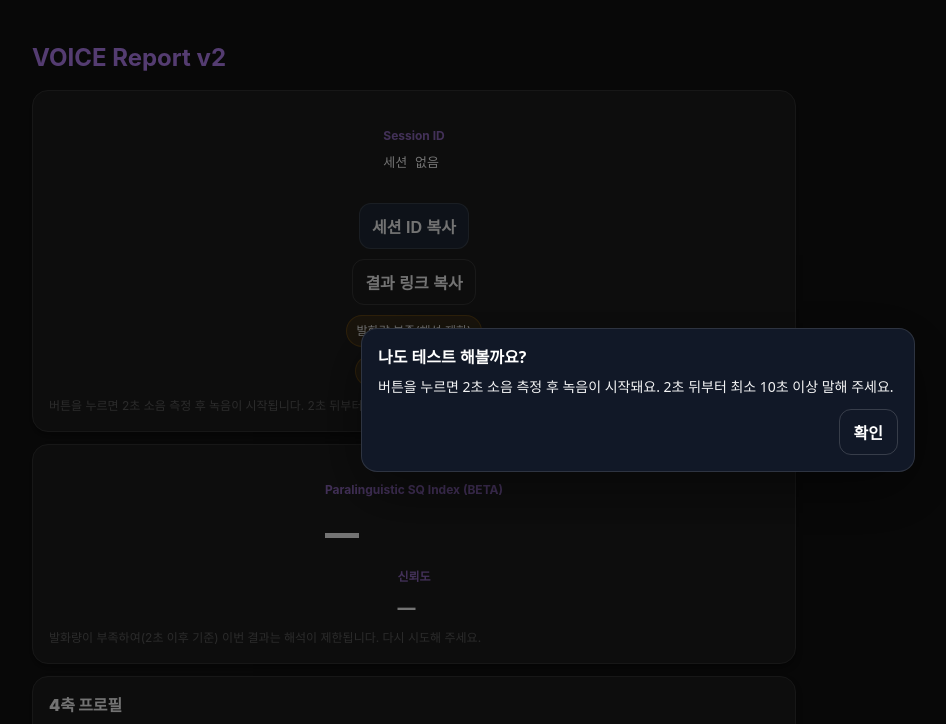
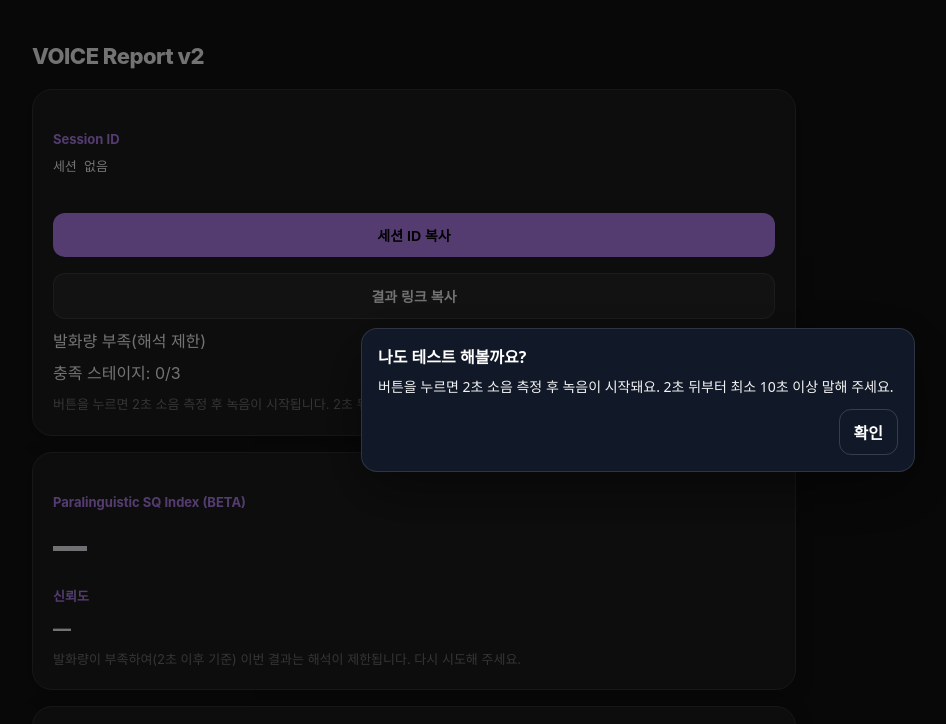
Before and after one commit to maenglion/rhythme-server, a website: page public/report_v2.html in a window 1280 px wide. Shown: the top 724 px of the page, without its empty margins (2-948 px from the left). Drawn offline with Linux system fonts and the light colour scheme.

Commit message:
디자인 최적화

```diff
--- a/public/report_v2.html
+++ b/public/report_v2.html
@@ -6,21 +6,104 @@
   <title>VOICE Report v2</title>
   <link rel="stylesheet" href="styles.css" />
   <style>
-    .card { background:#121826; border:1px solid rgba(255,255,255,.08); border-radius:16px; padding:16px; margin:12px 0; }
-    .row { display:flex; gap:10px; flex-wrap:wrap; align-items:center; }
-    .mono { font-family: ui-monospace, SFMono-Regular, Menlo, Monaco, Consolas, "Liberation Mono", "Courier New", monospace; }
-    .muted { opacity:.75; font-size:12px; }
-    .btn { background:#1f2937; color:#fff; border:1px solid rgba(255,255,255,.12); padding:10px 12px; border-radius:12px; cursor:pointer; font-weight:800; }
-    .btn.ghost { background:transparent; }
-    .pill { display:inline-flex; align-items:center; padding:6px 10px; border-radius:999px; font-size:12px; border:1px solid rgba(255,255,255,.14); }
-    .pill.ok { background:rgba(16,185,129,.12); border-color:rgba(16,185,129,.25); }
-    .pill.warn { background:rgba(245,158,11,.12); border-color:rgba(245,158,11,.25); }
-    .pill.off { background:rgba(148,163,184,.10); border-color:rgba(148,163,184,.20); opacity:.85; }
-    .barWrap { width:100%; background:rgba(255,255,255,.06); border-radius:999px; overflow:hidden; height:14px; }
-    .bar { height:14px; background:rgba(187,134,252,.85); width:0%; transition: width .35s ease; }
-    .bar.gray { background:rgba(148,163,184,.55); }
-    table { width:100%; border-collapse:collapse; font-size:12px; }
-    td,th { padding:8px; border-bottom:1px solid rgba(255,255,255,.08); text-align:left; }
+/* 기본 폰트 시스템 최적화 */
+:root {
+  --primary: #bb86fc;
+  --bg-card: #121826;
+  --border: rgba(255, 255, 255, 0.08);
+  --text-muted: rgba(255, 255, 255, 0.6);
+}
+
+body {
+  font-family: 'Pretendard', -apple-system, BlinkMacSystemFont, system-ui, Roboto, sans-serif;
+  background-color: #0b0f1a;
+  color: #ffffff;
+  line-height: 1.5;
+}
+
+/* 카드 및 레이아웃 */
+.card {
+  background: var(--bg-card);
+  border: 1px solid var(--border);
+  border-radius: 20px; /* 조금 더 부드러운 곡률로 신뢰도 상승 */
+  padding: 20px;
+  margin: 16px 0;
+  box-shadow: 0 4px 20px rgba(0,0,0,0.2);
+}
+
+/* 제목 및 텍스트 위계 */
+h2 { font-size: 22px; font-weight: 800; letter-spacing: -0.5px; color: #fff; }
+.card-title { font-size: 15px; font-weight: 700; color: var(--primary); margin-bottom: 12px; }
+.muted { color: var(--text-muted); font-size: 13px; font-weight: 400; }
+.mono { font-family: 'JetBrains Mono', 'Fira Code', monospace; letter-spacing: -0.2px; }
+
+/* 핵심 지표 (SQ Index) 강조 */
+#sqScore {
+  font-size: 42px; /* 가독성 극대화 */
+  font-weight: 900;
+  background: linear-gradient(135deg, #fff 0%, var(--primary) 100%);
+  -webkit-background-clip: text;
+  -webkit-text-fill-color: transparent;
+}
+
+/* 버튼 시스템 (크기 및 상태 구분) */
+.btn {
+  background: var(--primary);
+  color: #000;
+  border: none;
+  padding: 12px 18px;
+  border-radius: 12px;
+  cursor: pointer;
+  font-size: 14px;
+  font-weight: 700;
+  transition: all 0.2s ease;
+  display: flex;
+  align-items: center;
+  justify-content: center;
+}
+
+.btn:hover { transform: translateY(-1px); filter: brightness(1.1); }
+.btn:active { transform: translateY(0); }
+
+.btn.ghost {
+  background: rgba(255,255,255,0.05);
+  color: #fff;
+  border: 1px solid rgba(255,255,255,0.1);
+}
+
+/* 4축 프로필 바 시스템 */
+.barWrap {
+  width: 100%;
+  background: rgba(255,255,255,0.05);
+  border-radius: 6px;
+  height: 10px;
+  margin: 8px 0;
+}
+
+.bar {
+  height: 100%;
+  background: var(--primary);
+  border-radius: 6px;
+  box-shadow: 0 0 10px rgba(187, 134, 252, 0.3);
+}
+
+/* 테이블 디자인 최적화 */
+table { margin-top: 10px; }
+th { color: var(--text-muted); font-weight: 600; font-size: 11px; text-transform: uppercase; }
+td { font-size: 13px; padding: 12px 8px; }
+
+/* CTA 섹션 (가장 강조) */
+#ctaCard {
+  border: 2px solid rgba(187, 134, 252, 0.2);
+  background: linear-gradient(180deg, rgba(187, 134, 252, 0.05) 0%, rgba(18, 24, 38, 1) 100%);
+}
+#btnStartTest {
+  width: 100%; /* 모바일 대응 및 주목도 향상 */
+  font-size: 16px;
+  padding: 16px;
+  background: #fff; /* 테스트 시작은 반전 색상으로 강조 */
+  color: #000;
+}
   </style>
 
   <!-- ✅ 모달 먼저 -->
```
